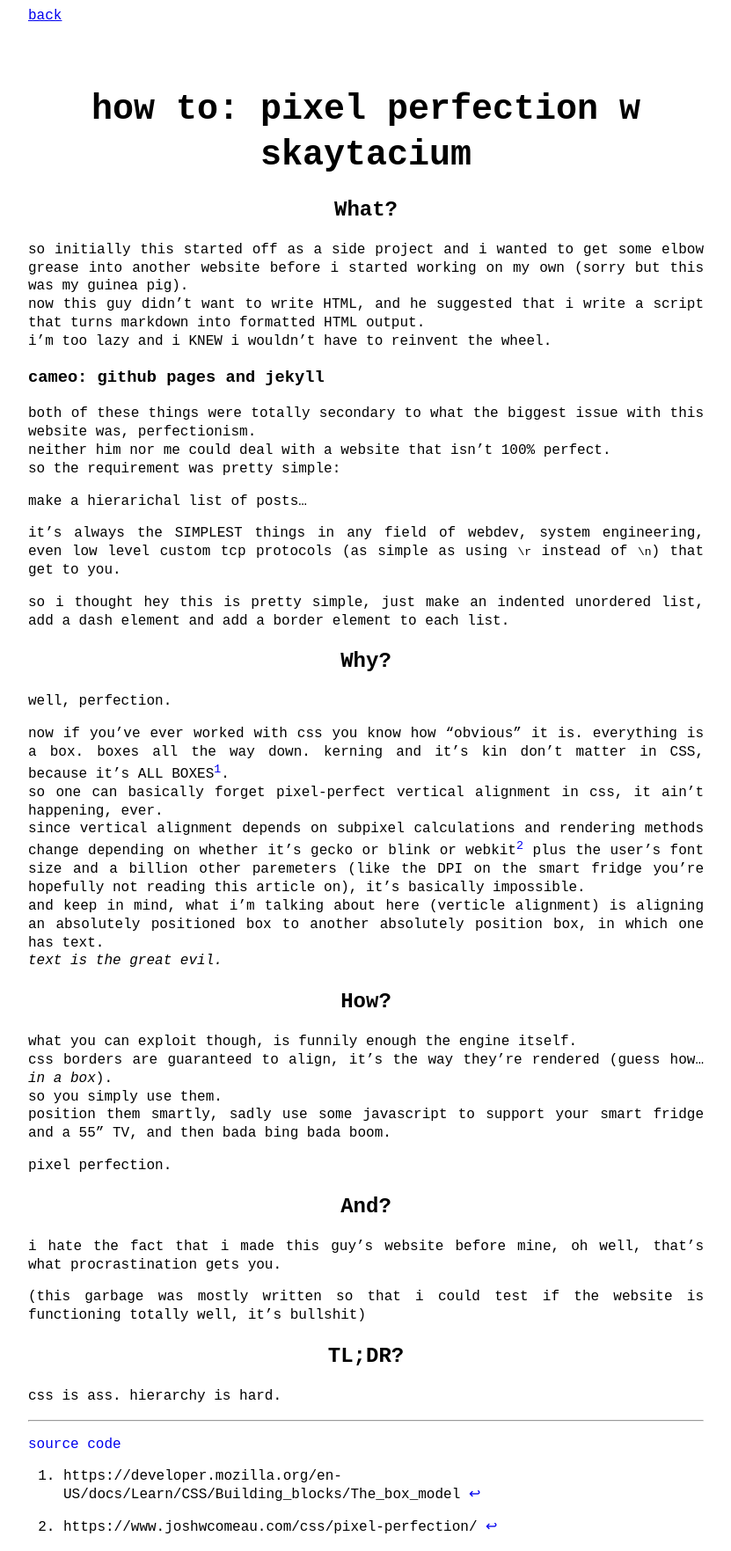
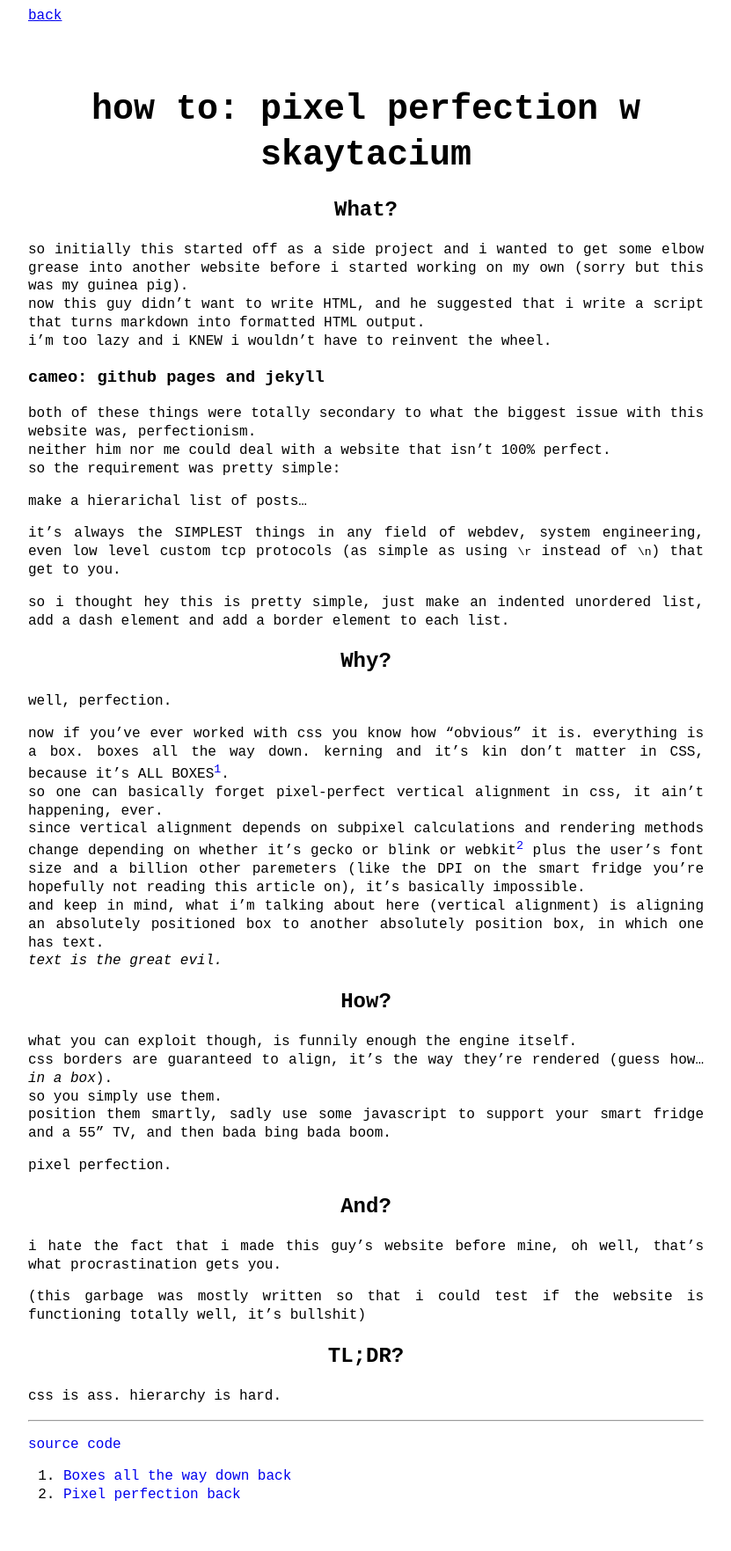
Before and after one commit to NNNILabs/NNNILabs.github.io, a Jekyll site: the page built from _posts/2024-09-26-pixel-perfection.md, in a window 1280 px wide. Shown: the whole page at 88% size, without its empty margins (224-1055 px from the left). Built offline with Jekyll 4.4.1, drawn with Linux system fonts in a browser that asks for light colours; after the commit the page ends 1726 px from its top, so only the background shows below that.

Commit message:
feat: no emojis

```diff
--- a/_layouts/default.html
+++ b/_layouts/default.html
@@ -10,5 +10,6 @@
 	<body>
 		<a id="back" href="{{ "/index.html" | relative_url }}">back</a>
 		{{ content }}
+		<script> for (e of document.getElementsByClassName("reversefootnote")) { e.innerHTML = "back" } </script>
 	</body>
 </html>
--- a/_posts/2024-09-26-pixel-perfection.md
+++ b/_posts/2024-09-26-pixel-perfection.md
@@ -30,7 +31,7 @@ well, perfection.
 now if you've ever worked with css you know how "obvious" it is. everything is a box. boxes all the way down. kerning and it's kin don't matter in CSS, because it's ALL BOXES[^1].
 so one can basically forget pixel-perfect vertical alignment in css, it ain't happening, ever.
 since vertical alignment depends on subpixel calculations and rendering methods change depending on whether it's gecko or blink or webkit[^2] plus the user's font size and a billion other paremeters (like the DPI on the smart fridge you're hopefully not reading this article on), it's basically impossible.
-and keep in mind, what i'm talking about here (verticle alignment) is aligning an absolutely positioned box to another absolutely position box, in which one has text.
+and keep in mind, what i'm talking about here (vertical alignment) is aligning an absolutely positioned box to another absolutely position box, in which one has text.
 *text is the great evil.*
 
 ## How?
@@ -56,5 +57,5 @@ css is ass. hierarchy is hard.
 
 [source code](https://github.com/NNNILabs/NNNILabs.github.io)
 
-[^1]: https://developer.mozilla.org/en-US/docs/Learn/CSS/Building_blocks/The_box_model
-[^2]: https://www.joshwcomeau.com/css/pixel-perfection/
+[^1]: [Boxes all the way down](https://developer.mozilla.org/en-US/docs/Learn/CSS/Building_blocks/The_box_model)
+[^2]: [Pixel perfection](https://www.joshwcomeau.com/css/pixel-perfection/)
--- a/assets/css/default.sass
+++ b/assets/css/default.sass
@@ -54,3 +54,10 @@ iframe
 	width: 50vw
 	max-width: 750px
 	aspect-ratio: calc(15 / 7)
+
+// better spacing in footnotes
+.footnotes p
+	margin: 0
+
+// spacing
+// .reversefootnote
```
Also changed, not shown: other parts of _posts/2024-09-26-pixel-perfection.md (+1 -0 lines).
